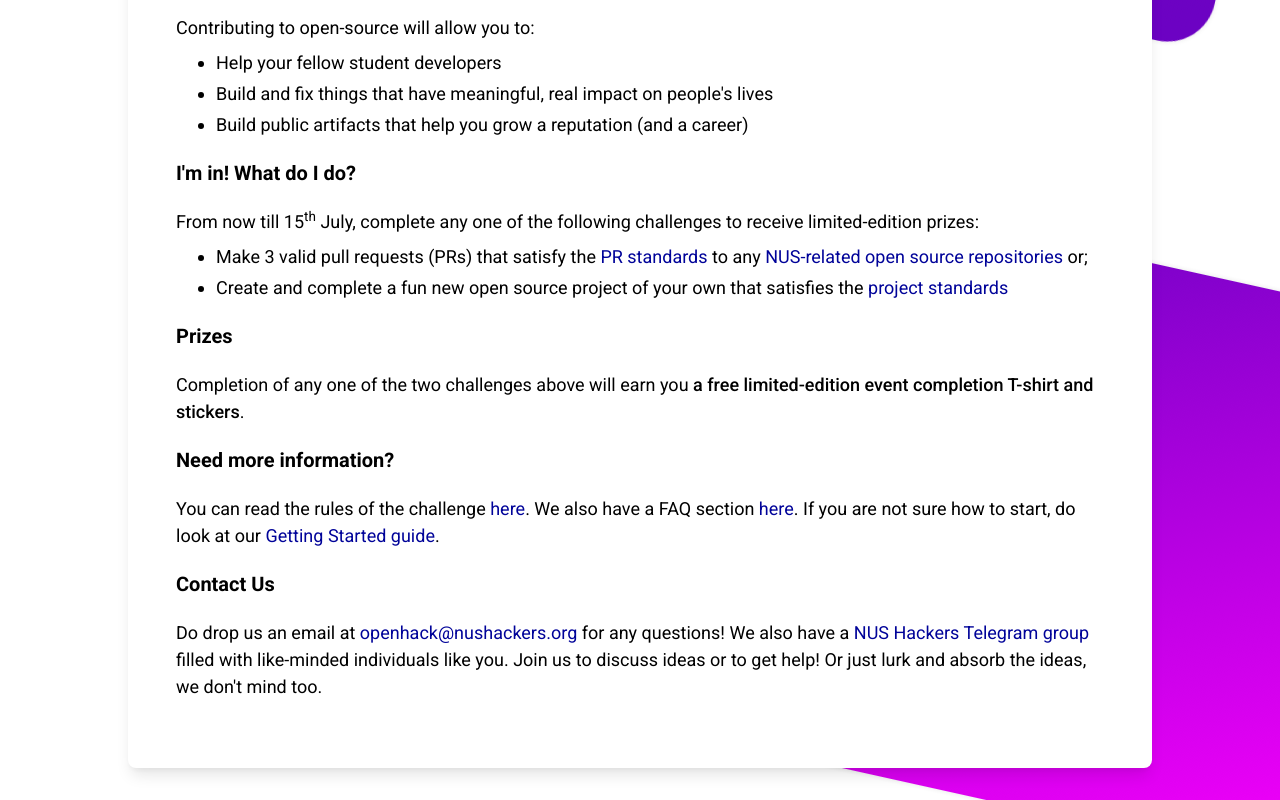
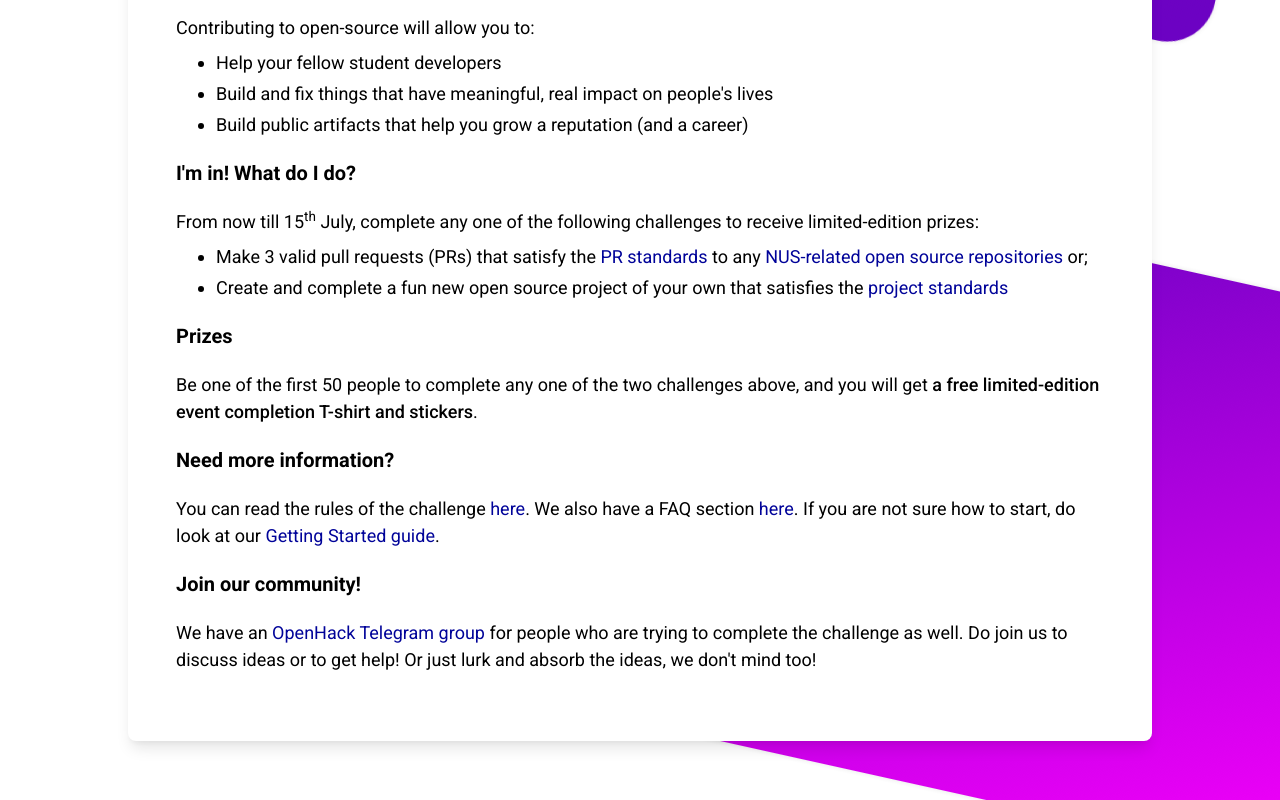
Before and after one commit to nushackers/openhack, a Next.js app: page / in a window 1280 px wide. Shown: the part 401-1201 px from the top of the page. After the commit the page ends 1174 px from the top, so only its background shows below. Built offline with nearby package versions, Linux system fonts and the light colour scheme.

Commit message:
Update challenge details

```diff
--- a/pages/index.js
+++ b/pages/index.js
@@ -55,7 +55,8 @@ const Index = () => (
     </ol>
     <h3 className="lg:text-xl">Prizes</h3>
     <Text className="my-5">
-      Completion of any one of the two challenges above will earn you{" "}
+      Be one of the first 50 people to complete any one of the two challenges
+      above, and you will get{" "}
       <span className="font-medium">
         a free limited-edition event completion T-shirt and stickers
       </span>
@@ -77,26 +78,19 @@ const Index = () => (
       </Link>
       .
     </Text>
-    <h3 className="lg:text-xl">Contact Us</h3>
+    <h3 className="lg:text-xl">Join our community!</h3>
     <Text className="my-5">
-      Do drop us an email at{" "}
+      We have an{" "}
       <a
         target="_blank"
-        href="mailto:openhack@nushackers.org"
+        href="https://t.me/nushackers_openhack"
         rel="noopener noreferrer"
       >
-        openhack@nushackers.org
+        OpenHack Telegram group
       </a>{" "}
-      for any questions! We also have a{" "}
-      <a
-        target="_blank"
-        href="https://t.me/nushackers_chat"
-        rel="noopener noreferrer"
-      >
-        NUS Hackers Telegram group
-      </a>{" "}
-      filled with like-minded individuals like you. Join us to discuss ideas or
-      to get help! Or just lurk and absorb the ideas, we don't mind too.
+      for people who are trying to complete the challenge as well. Do join us to
+      discuss ideas or to get help! Or just lurk and absorb the ideas, we don't
+      mind too!
     </Text>
   </Page>
 );
```
